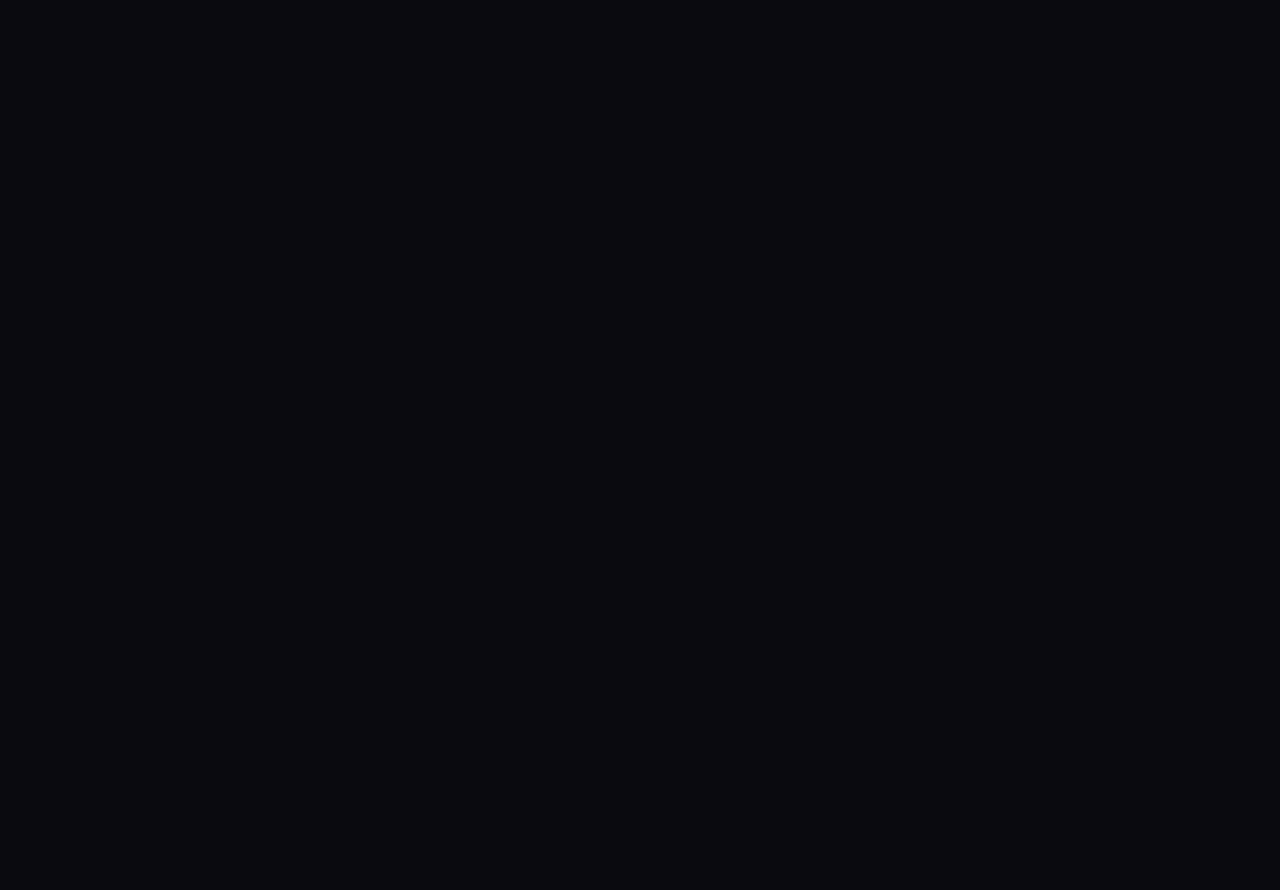
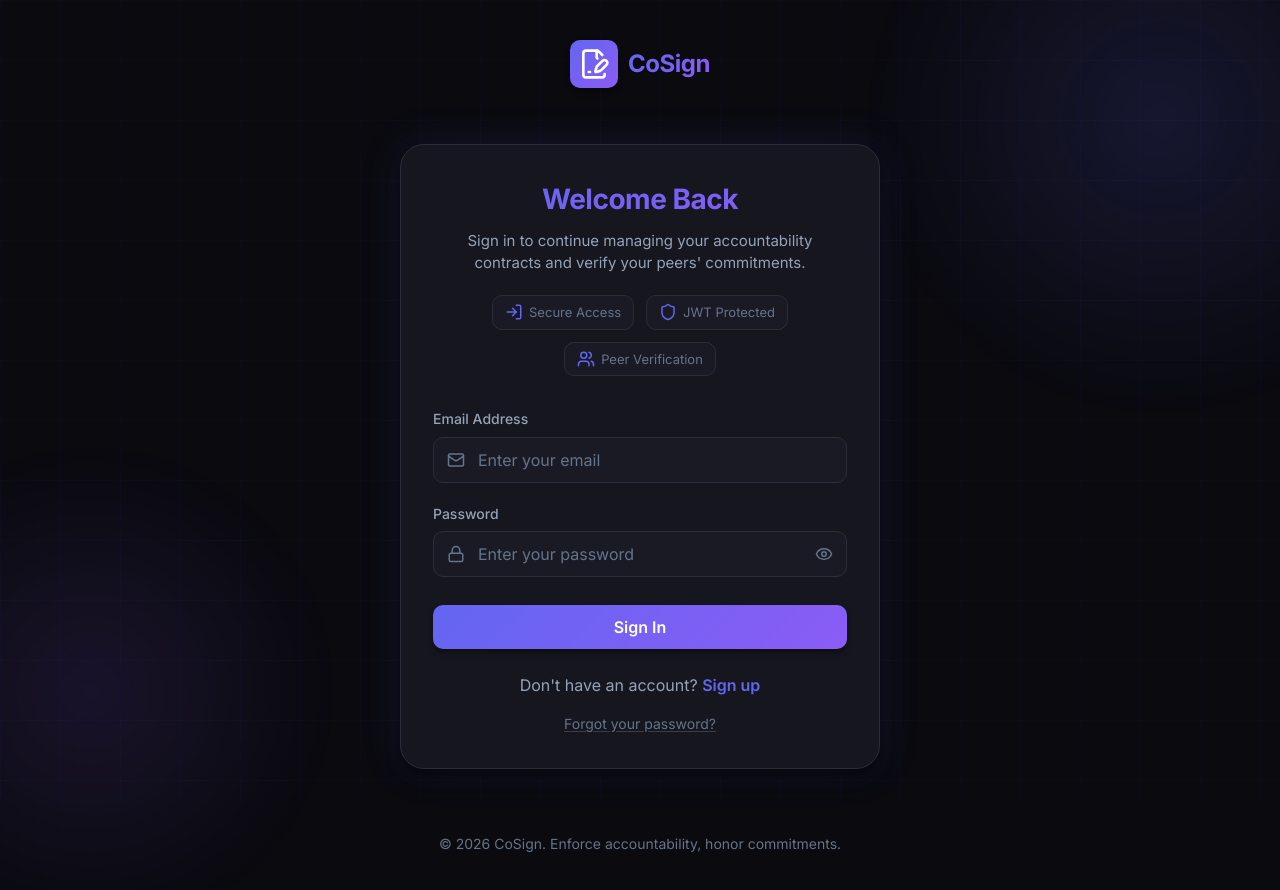
Before and after one commit to Shahir-47/CoSign, a React app in the folder frontend/: page /login in a window 1280 px wide. Before the commit this address had no page. Shown: the top 890 px of the page. Before the commit the page ends 800 px from the top, so only its background shows below. Built offline with nearby package versions, Linux system fonts and the light colour scheme; the HTML template or start-up script is replaced by a standard one.

Commit message:
feat: implement Login functionality with LoginForm, LoginHeader, and LoginFooter components

```diff
--- a/frontend/src/App.tsx
+++ b/frontend/src/App.tsx
@@ -1,15 +1,22 @@
-import { BrowserRouter as Router, Routes, Route, Navigate } from 'react-router-dom';
-import SignupPage from './pages/SignupPage';
-import VerifyEmailPage from './pages/VerifyEmailPage';
+import {
+	BrowserRouter as Router,
+	Routes,
+	Route,
+	Navigate,
+} from "react-router-dom";
+import SignupPage from "./pages/SignupPage";
+import VerifyEmailPage from "./pages/VerifyEmailPage";
+import LoginPage from "./pages/LoginPage";
 
 function App() {
 	return (
 		<Router>
 			<Routes>
 				<Route path="/signup" element={<SignupPage />} />
+				<Route path="/login" element={<LoginPage />} />
 				<Route path="/verify-email" element={<VerifyEmailPage />} />
-        {/* Redirect root to signup for now */}
-        <Route path="/" element={<Navigate to="/signup" replace />} />
+				{/* Redirect root to login for now */}
+				<Route path="/" element={<Navigate to="/login" replace />} />
 			</Routes>
 		</Router>
 	);
--- /dev/null
+++ b/frontend/src/components/login/LoginFooter.module.css
@@ -0,0 +1,24 @@
+.footer {
+	text-align: center;
+}
+
+.signupLink {
+	color: var(--text-secondary);
+	margin-bottom: 12px;
+}
+
+.signupLink a {
+	font-weight: 600;
+}
+
+.forgotPassword {
+	font-size: 0.875rem;
+	color: var(--text-muted);
+	text-decoration: underline;
+	text-decoration-color: var(--border-secondary);
+	text-underline-offset: 2px;
+}
+
+.forgotPassword:hover {
+	color: var(--text-secondary);
+}
--- /dev/null
+++ b/frontend/src/components/login/LoginFooter.tsx
@@ -0,0 +1,16 @@
+import { Link } from "react-router-dom";
+import styles from "./LoginFooter.module.css";
+
+export default function LoginFooter() {
+	return (
+		<div className={styles.footer}>
+			<p className={styles.signupLink}>
+				Don't have an account? <Link to="/signup">Sign up</Link>
+			</p>
+
+			<a href="#forgot-password" className={styles.forgotPassword}>
+				Forgot your password?
+			</a>
+		</div>
+	);
+}
--- /dev/null
+++ b/frontend/src/components/login/LoginForm.module.css
@@ -0,0 +1,19 @@
+.form {
+	display: flex;
+	flex-direction: column;
+	gap: 20px;
+}
+
+.serverError {
+	background: rgba(239, 68, 68, 0.1);
+	border: 1px solid rgba(239, 68, 68, 0.3);
+	border-radius: var(--radius-md);
+	padding: 12px 16px;
+	color: var(--accent-danger);
+	font-size: 0.875rem;
+	text-align: center;
+}
+
+.submit {
+	margin-top: 8px;
+}
--- /dev/null
+++ b/frontend/src/components/login/LoginForm.tsx
@@ -0,0 +1,126 @@
+import { useState } from "react";
+import type { FormEvent } from "react";
+import { Mail, Lock } from "lucide-react";
+import Input from "../shared/Input";
+import Button from "../shared/Button";
+import styles from "./LoginForm.module.css";
+
+interface LoginFormProps {
+	onSubmit: (data: LoginFormData) => Promise<void>;
+	isLoading: boolean;
+	error?: string;
+}
+
+export interface LoginFormData {
+	email: string;
+	password: string;
+}
+
+interface FormErrors {
+	email?: string;
+	password?: string;
+}
+
+export default function LoginForm({
+	onSubmit,
+	isLoading,
+	error,
+}: LoginFormProps) {
+	const [formData, setFormData] = useState<LoginFormData>({
+		email: "",
+		password: "",
+	});
+
+	const [errors, setErrors] = useState<FormErrors>({});
+	const [touched, setTouched] = useState<Record<string, boolean>>({});
+
+	const validateField = (
+		name: keyof LoginFormData,
+		value: string
+	): string | undefined => {
+		switch (name) {
+			case "email": {
+				if (!value.trim()) return "Email is required";
+				const emailRegex = /^[^\s@]+@[^\s@]+\.[^\s@]+$/;
+				if (!emailRegex.test(value)) return "Please enter a valid email";
+				return undefined;
+			}
+			case "password":
+				if (!value) return "Password is required";
+				return undefined;
+			default:
+				return undefined;
+		}
+	};
+
+	const handleChange = (name: keyof LoginFormData, value: string) => {
+		setFormData((prev) => ({ ...prev, [name]: value }));
+		if (touched[name]) {
+			setErrors((prev) => ({ ...prev, [name]: validateField(name, value) }));
+		}
+	};
+
+	const handleBlur = (name: keyof LoginFormData) => {
+		setTouched((prev) => ({ ...prev, [name]: true }));
+		setErrors((prev) => ({
+			...prev,
+			[name]: validateField(name, formData[name]),
+		}));
+	};
+
+	const handleSubmit = async (e: FormEvent) => {
+		e.preventDefault();
+
+		// Validate all fields
+		const newErrors: FormErrors = {};
+		(Object.keys(formData) as (keyof LoginFormData)[]).forEach((key) => {
+			const fieldError = validateField(key, formData[key]);
+			if (fieldError) newErrors[key] = fieldError;
+		});
+
+		setErrors(newErrors);
+		setTouched({ email: true, password: true });
+
+		if (Object.keys(newErrors).length === 0) {
+			await onSubmit(formData);
+		}
+	};
+
+	return (
+		<form className={styles.form} onSubmit={handleSubmit}>
+			{error && <div className={styles.serverError}>{error}</div>}
+
+			<Input
+				label="Email Address"
+				type="email"
+				placeholder="Enter your email"
+				icon={Mail}
+				value={formData.email}
+				onChange={(e) => handleChange("email", e.target.value)}
+				onBlur={() => handleBlur("email")}
+				error={touched.email ? errors.email : undefined}
+				disabled={isLoading}
+				autoComplete="email"
+			/>
+
+			<Input
+				label="Password"
+				type="password"
+				placeholder="Enter your password"
+				icon={Lock}
+				value={formData.password}
+				onChange={(e) => handleChange("password", e.target.value)}
+				onBlur={() => handleBlur("password")}
+				error={touched.password ? errors.password : undefined}
+				disabled={isLoading}
+				autoComplete="current-password"
+			/>
+
+			<div className={styles.submit}>
+				<Button type="submit" fullWidth isLoading={isLoading}>
+					Sign In
+				</Button>
+			</div>
+		</form>
+	);
+}
--- /dev/null
+++ b/frontend/src/components/login/LoginHeader.module.css
@@ -0,0 +1,61 @@
+.header {
+	text-align: center;
+	margin-bottom: 8px;
+}
+
+.title {
+	font-size: 1.75rem;
+	font-weight: 700;
+	letter-spacing: -0.5px;
+	margin-bottom: 8px;
+	background: var(--gradient-primary);
+	-webkit-background-clip: text;
+	-webkit-text-fill-color: transparent;
+	background-clip: text;
+}
+
+.subtitle {
+	color: var(--text-secondary);
+	font-size: 0.9375rem;
+	line-height: 1.5;
+	max-width: 380px;
+	margin: 0 auto 20px;
+}
+
+.features {
+	display: flex;
+	flex-wrap: wrap;
+	justify-content: center;
+	gap: 12px;
+}
+
+.feature {
+	display: flex;
+	align-items: center;
+	gap: 6px;
+	font-size: 0.8125rem;
+	color: var(--text-muted);
+	background: var(--bg-tertiary);
+	padding: 6px 12px;
+	border-radius: var(--radius-md);
+	border: 1px solid var(--border-primary);
+}
+
+.feature svg {
+	color: var(--accent-primary);
+}
+
+@media (max-width: 480px) {
+	.title {
+		font-size: 1.5rem;
+	}
+
+	.features {
+		gap: 8px;
+	}
+
+	.feature {
+		font-size: 0.75rem;
+		padding: 4px 10px;
+	}
+}
--- /dev/null
+++ b/frontend/src/components/login/LoginHeader.tsx
@@ -0,0 +1,29 @@
+import { LogIn, Shield, Users } from "lucide-react";
+import styles from "./LoginHeader.module.css";
+
+export default function LoginHeader() {
+	return (
+		<div className={styles.header}>
+			<h1 className={styles.title}>Welcome Back</h1>
+			<p className={styles.subtitle}>
+				Sign in to continue managing your accountability contracts and verify
+				your peers' commitments.
+			</p>
+
+			<div className={styles.features}>
+				<div className={styles.feature}>
+					<LogIn size={18} />
+					<span>Secure Access</span>
+				</div>
+				<div className={styles.feature}>
+					<Shield size={18} />
+					<span>JWT Protected</span>
+				</div>
+				<div className={styles.feature}>
+					<Users size={18} />
+					<span>Peer Verification</span>
+				</div>
+			</div>
+		</div>
+	);
+}
--- /dev/null
+++ b/frontend/src/pages/LoginPage.module.css
@@ -0,0 +1,4 @@
+.card {
+	width: 100%;
+	max-width: 480px;
+}
--- /dev/null
+++ b/frontend/src/pages/LoginPage.tsx
@@ -0,0 +1,86 @@
+import { useState } from "react";
+import { useNavigate } from "react-router-dom";
+import AuthLayout from "../components/shared/AuthLayout";
+import Card, {
+	CardHeader,
+	CardContent,
+	CardFooter,
+} from "../components/shared/Card";
+import LoginHeader from "../components/login/LoginHeader";
+import LoginForm from "../components/login/LoginForm";
+import type { LoginFormData } from "../components/login/LoginForm";
+import LoginFooter from "../components/login/LoginFooter";
+import styles from "./LoginPage.module.css";
+
+interface LoginResponse {
+	token: string;
+	email: string;
+	fullName: string;
+}
+
+export default function LoginPage() {
+	const [isLoading, setIsLoading] = useState(false);
+	const [error, setError] = useState<string | undefined>();
+	const navigate = useNavigate();
+
+	const handleSubmit = async (data: LoginFormData) => {
+		setIsLoading(true);
+		setError(undefined);
+
+		try {
+			const response = await fetch("/api/auth/login", {
+				method: "POST",
+				headers: {
+					"Content-Type": "application/json",
+				},
+				body: JSON.stringify(data),
+			});
+
+			if (!response.ok) {
+				const errorText = await response.text();
+				throw new Error(errorText || "Invalid email or password");
+			}
+
+			const result: LoginResponse = await response.json();
+
+			// Store the token and user info in localStorage
+			localStorage.setItem("token", result.token);
+			localStorage.setItem(
+				"user",
+				JSON.stringify({
+					email: result.email,
+					fullName: result.fullName,
+				})
+			);
+
+			// Navigate to dashboard (or home for now)
+			navigate("/");
+		} catch (err) {
+			setError(
+				err instanceof Error ? err.message : "An unexpected error occurred"
+			);
+		} finally {
+			setIsLoading(false);
+		}
+	};
+
+	return (
+		<AuthLayout>
+			<Card className={styles.card}>
+				<CardHeader>
+					<LoginHeader />
+				</CardHeader>
+				<CardContent>
+					<LoginForm
+						onSubmit={handleSubmit}
+						isLoading={isLoading}
+						error={error}
+					/>
+				</CardContent>
+				<CardFooter>
+					<LoginFooter />
+				</CardFooter>
+			</Card>
+		</AuthLayout>
+	);
+}
```
Lines whose indentation alone changed are shown as unchanged.
